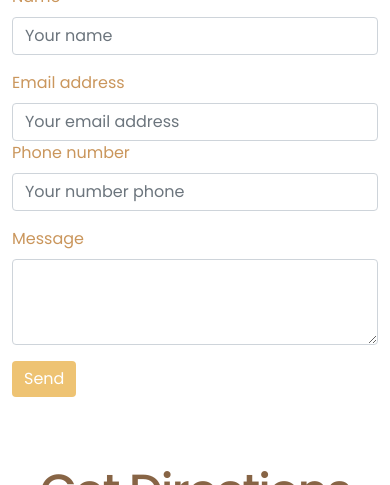
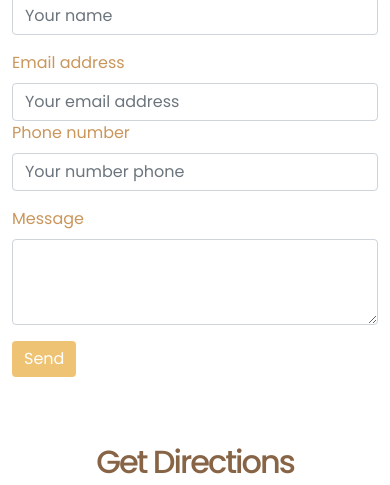
Before and after one commit to AYOUB313132/Coffe-shop-templete, a plain HTML site: page index.html in a window 390 px wide. Shown: the part 784-1269 px from the top of the page. Drawn offline with Linux system fonts and the light colour scheme.

Commit message:
Update style.css

```diff
--- a/css/style.css
+++ b/css/style.css
@@ -187,7 +187,11 @@ main p{
     font-size: 3rem;
     letter-spacing: -2px;
     color: var(--main-color);
-
+}
+@media (max-width:767px) {
+    .h2-component h2{
+        font-size: 2rem;
+    }
 }
 .h2-component .coffe-logo{
     color: var(--bg-color);
```
